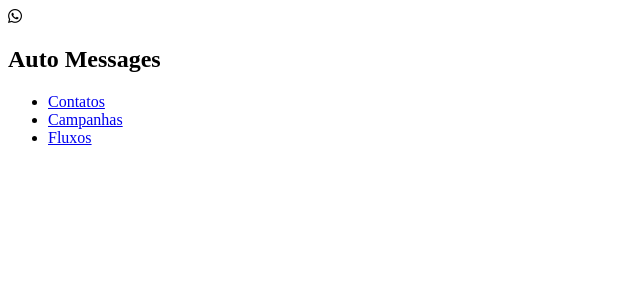
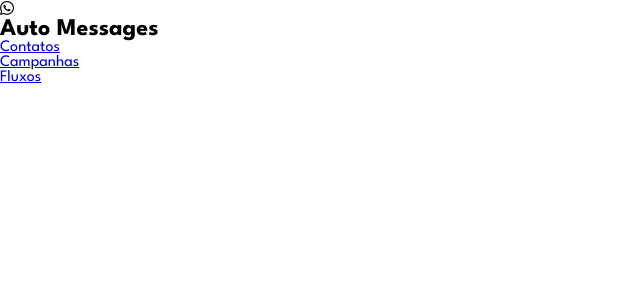
Before and after one commit to rodrigodesouzasantos97/AutoMessagesWhatsapp, a React (Vite) app in the folder frontend/: page / in a window 1280 px wide. Shown: the top 300 px of the page, without its empty margins (0-640 px from the left). Built offline with nearby package versions, Linux system fonts and the light colour scheme.

Commit message:
feat: add font and reset element values

```diff
--- a/frontend/index.html
+++ b/frontend/index.html
@@ -8,6 +8,12 @@
       src="https://kit.fontawesome.com/55586cb8ce.js"
       crossorigin="anonymous"
     ></script>
+    <link rel="preconnect" href="https://fonts.googleapis.com" />
+    <link rel="preconnect" href="https://fonts.gstatic.com" crossorigin />
+    <link
+      href="https://fonts.googleapis.com/css2?family=League+Spartan:wght@100..900&display=swap"
+      rel="stylesheet"
+    />
     <title>Auto Messages Whatsapp</title>
   </head>
   <body>
--- a/frontend/src/index.css
+++ b/frontend/src/index.css
@@ -0,0 +1,6 @@
+*{
+    margin: 0;
+    padding: 0;
+    box-sizing: border-box;
+    font-family: "League Spartan", sans-serif;
+}
```
